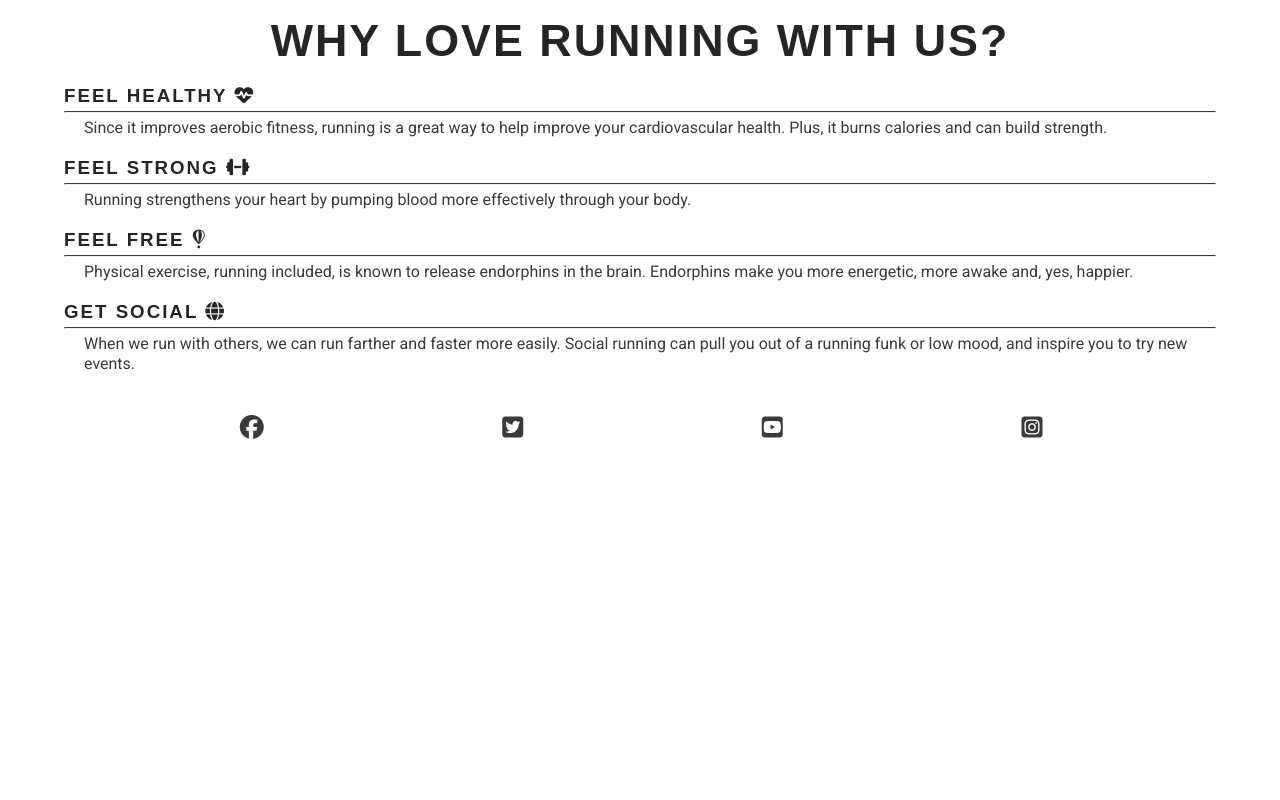
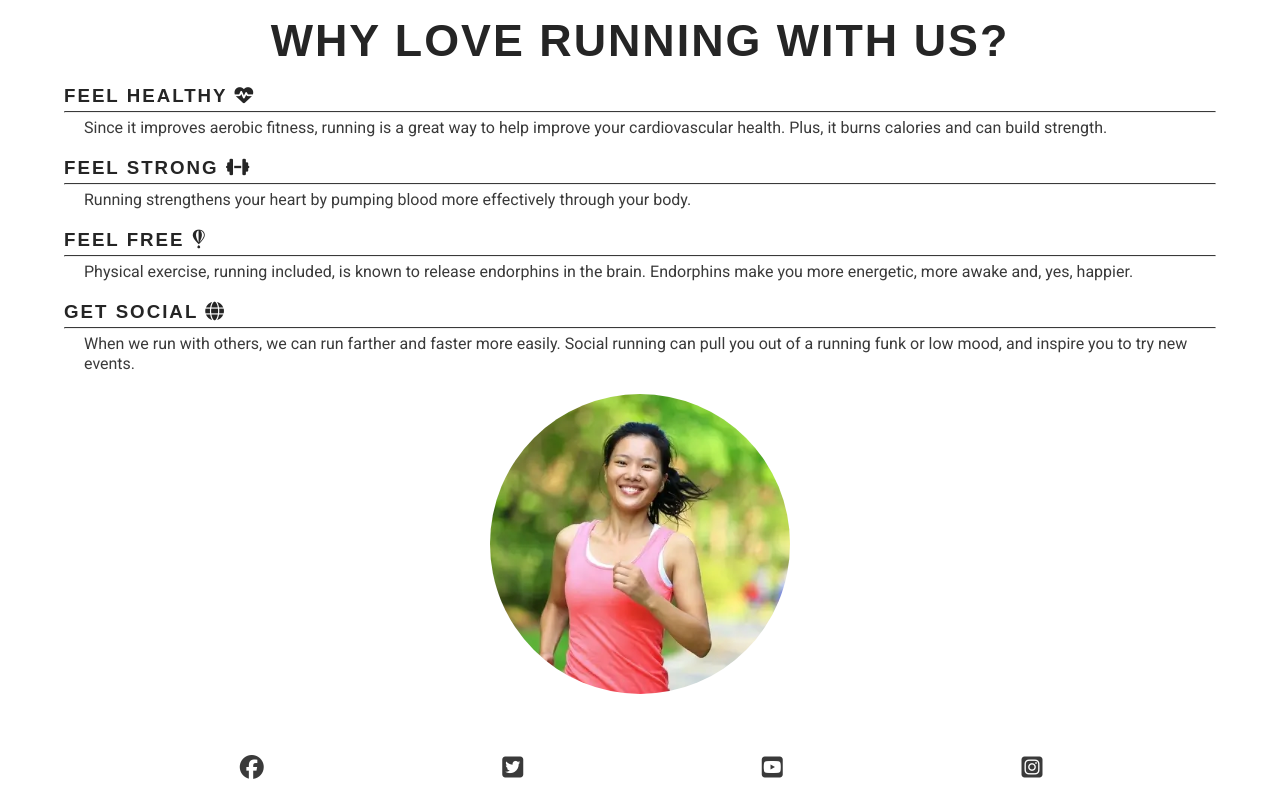
Before and after one commit to Yahya-H-Mohamed/Love-Running-Project, a plain HTML site: page index.html in a window 1280 px wide. Shown: the part 682-1482 px from the top of the page. Before the commit the page ends 1142 px from the top, so only its background shows below. Drawn offline with Linux system fonts and the light colour scheme.

Commit message:
add reasons image

```diff
--- a/assets/css/style.css
+++ b/assets/css/style.css
@@ -135,6 +135,21 @@ main{
     padding: 0 20px;
 }
 
+#circle-cover-bg{
+    background: url(../images/reasons-image.webp) no-repeat top center/cover;
+    height: 90vw;
+    width: 90vw;
+    margin-bottom: 20px;
+    border-radius: 50%;
+    max-width: 300px;
+    max-height: 300px;
+}
+
+#benefits-image{
+    display: flex;
+    align-items: center;
+    justify-content: center;
+}
 
 /*Footer*/
 #social-networks{
--- a/index.html
+++ b/index.html
@@ -57,6 +57,7 @@
                         <hr>
                         <p>Running strengthens your heart by pumping blood more effectively through your body.</p>
                     </div>
+
                 </div>
 
                 <div id="benefits-mental">
@@ -71,6 +72,10 @@
                         <hr>
                         <p>When we run with others, we can run farther and faster more easily. Social running can pull you out of a running funk or low mood, and inspire you to try new events.</p>
                     </div>
+                </div>
+
+                <div id="benefits-image">
+                    <div id="circle-cover-bg" ></div>
                 </div>
             </div>
         </section>
```
Also changed, not shown: assets/images/reasons-image.webp (added).
